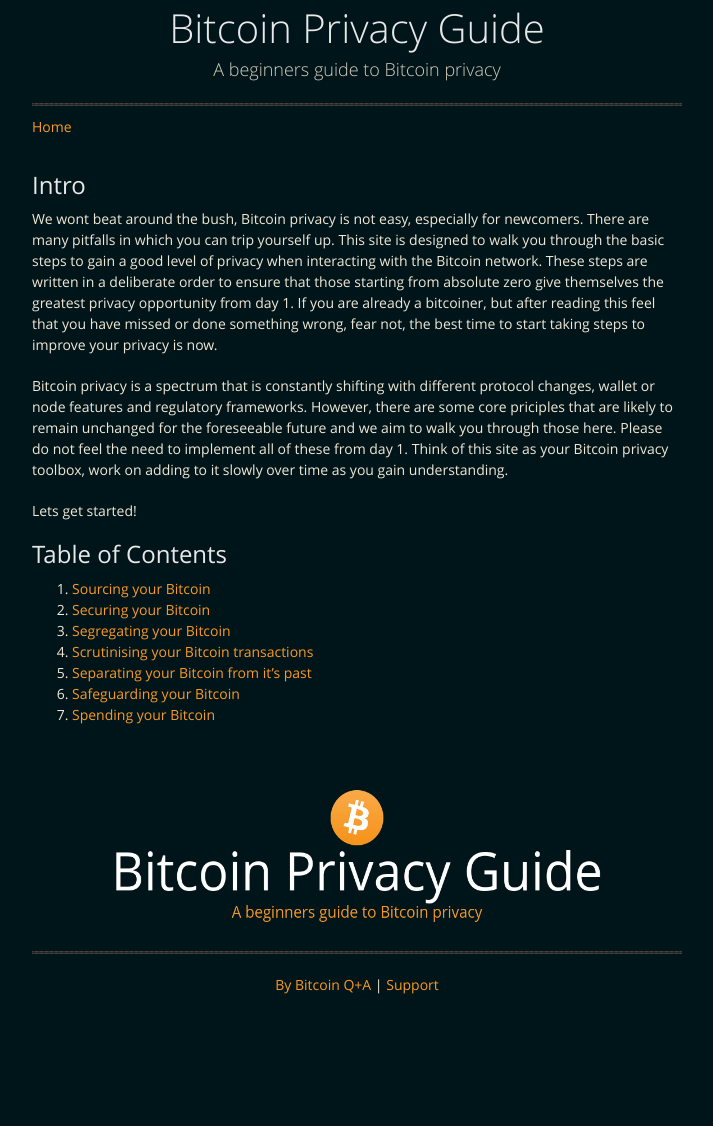
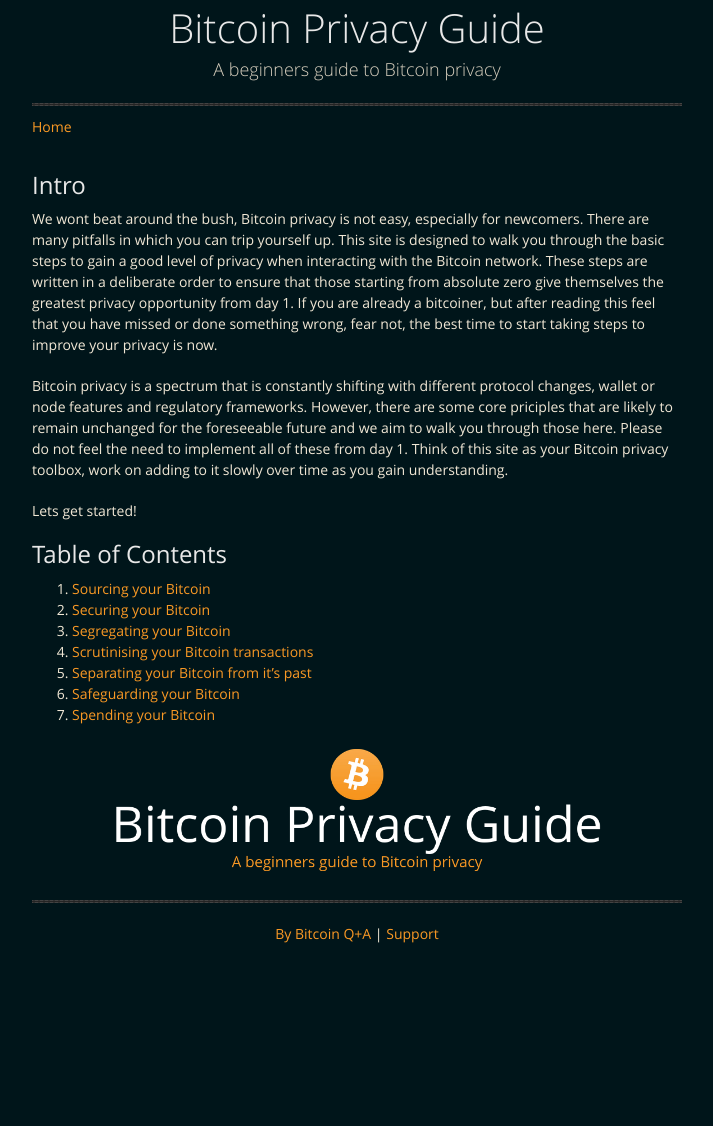
Before and after one commit to BitcoinQnA/BitcoinPrivacyGuide, a Jekyll site: the page built from index.md, in a window 1280 px wide. Shown: the whole page, without its empty margins (283-996 px from the left). Built offline with Jekyll 4.4.1, drawn with Linux system fonts in a browser that asks for light colours; after the commit the page ends 1075 px from its top, so only the background shows below that.

Commit message:
Update index.md

```diff
--- a/index.md
+++ b/index.md
@@ -21,16 +21,10 @@ Lets get started!
 6.  [Safeguarding your Bitcoin](safeguard.md)
 7.  [Spending your Bitcoin](spend.md)
 
-<br/>
-
-
 
 <p align="center">
-  <img width="500" height="140" src="https://raw.githubusercontent.com/BitcoinQnA/BitcoinPrivacyGuide/master/assets/images/Test%201.png">
+  <img width="500" height="130" src="https://raw.githubusercontent.com/BitcoinQnA/BitcoinPrivacyGuide/master/assets/images/Test%201.png">
 </p>
-
-
-
 
 ***
 
```
